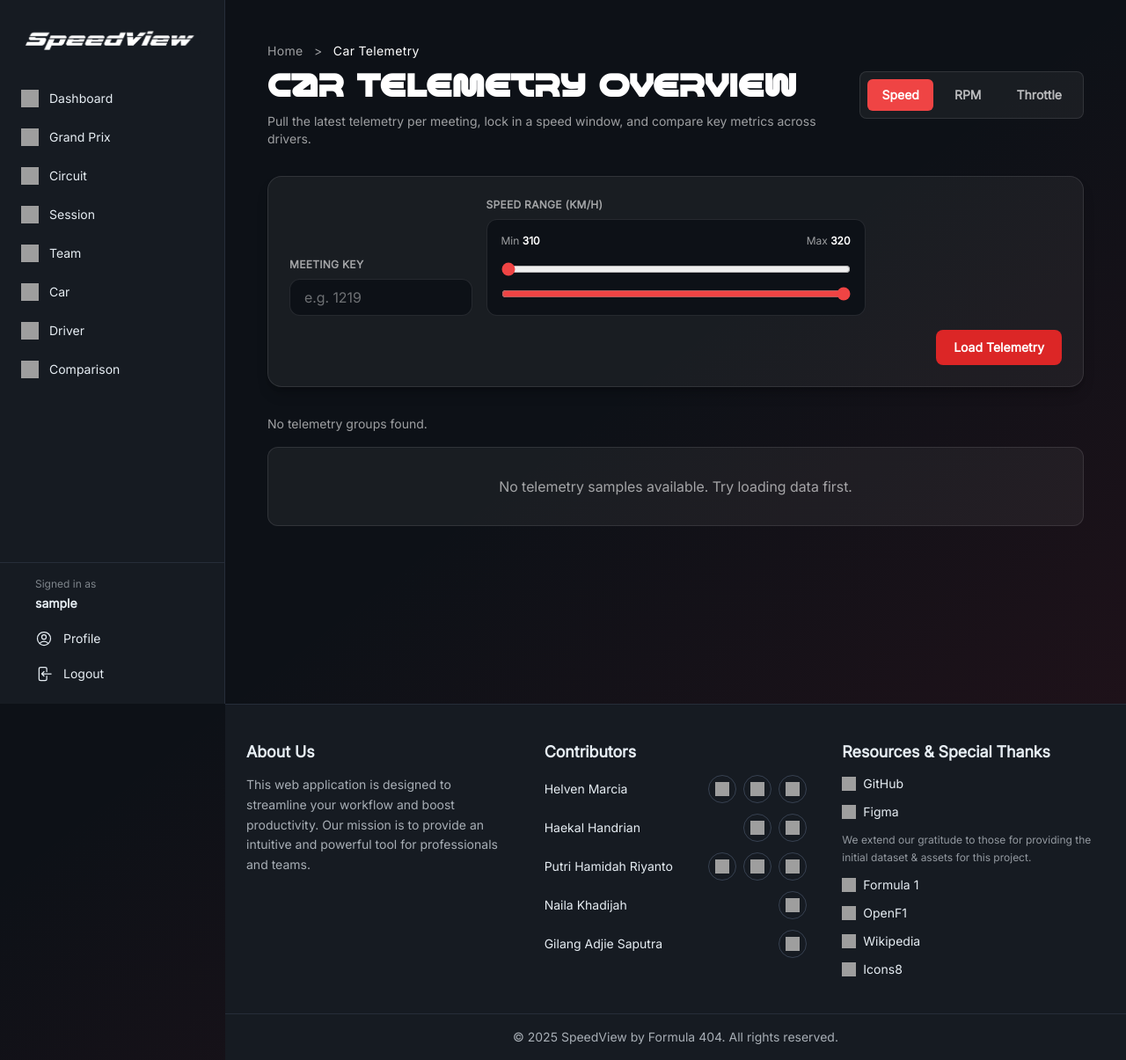
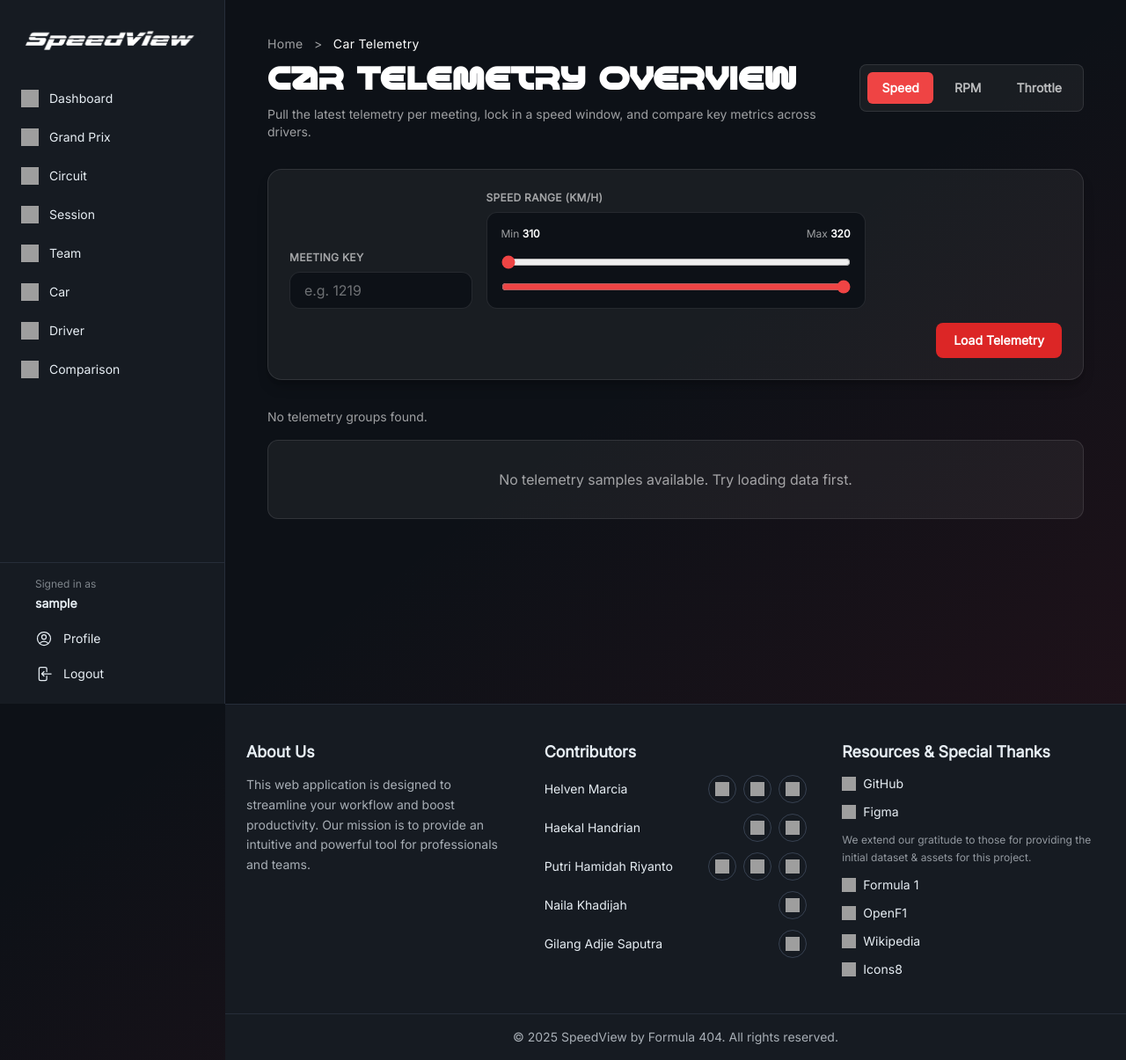
Before and after one commit to Formula-404/SpeedView, a Django app: page /car/all/ in a window 1280 px wide. Shown: the whole page at 88% size. Run offline with Django 5.2, Linux system fonts and the light colour scheme; the visitor is signed in with stand-in values (Sample User, id 1); data that the repository does not hold is empty; some libraries are stand-ins or nearby versions; grey boxes are pictures that could not be loaded.

Commit message:
Mencoba solve error...

```diff
--- a/apps/car/templates/all_cars.html
+++ b/apps/car/templates/all_cars.html
@@ -39,7 +39,7 @@
 {% endblock meta %}
 
 {% block content %}
-<div class="px-12 py-12 pb-24 md:px-12">
+<div class="px-6 py-10 pb-24 md:px-12">
     <div class="flex flex-col gap-6 md:flex-row md:items-center md:justify-between">
         <div>
             <div class="text-sm text-white/60 tracking-wide mb-3 space-x-2">
--- a/apps/meeting/views.py
+++ b/apps/meeting/views.py
@@ -1,9 +1,3 @@
-import requests
-from django.http import JsonResponse, HttpResponseBadRequest
-from django.shortcuts import render
-from datetime import datetime
-import json
-
 import requests
 from django.http import JsonResponse
 from django.shortcuts import render
```
